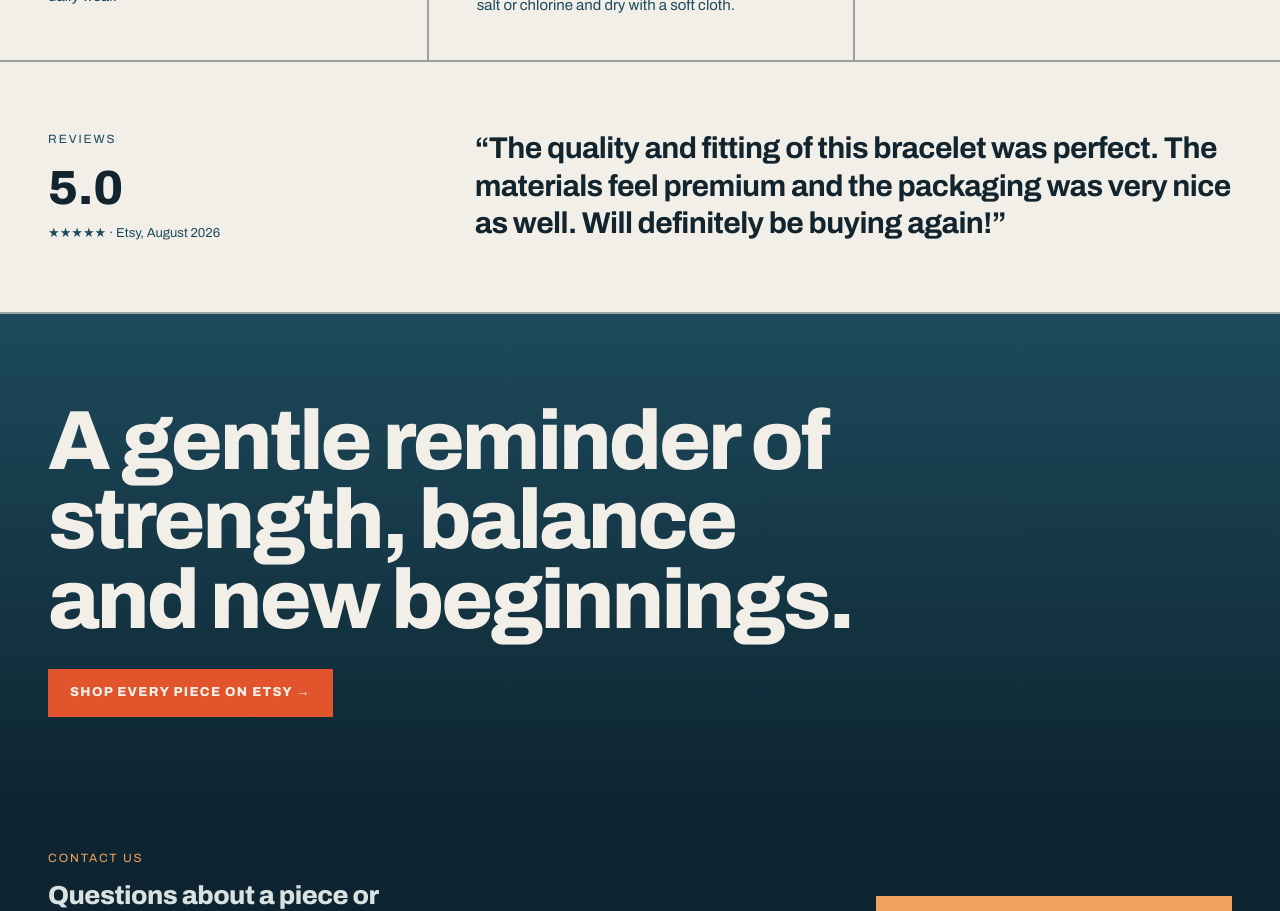
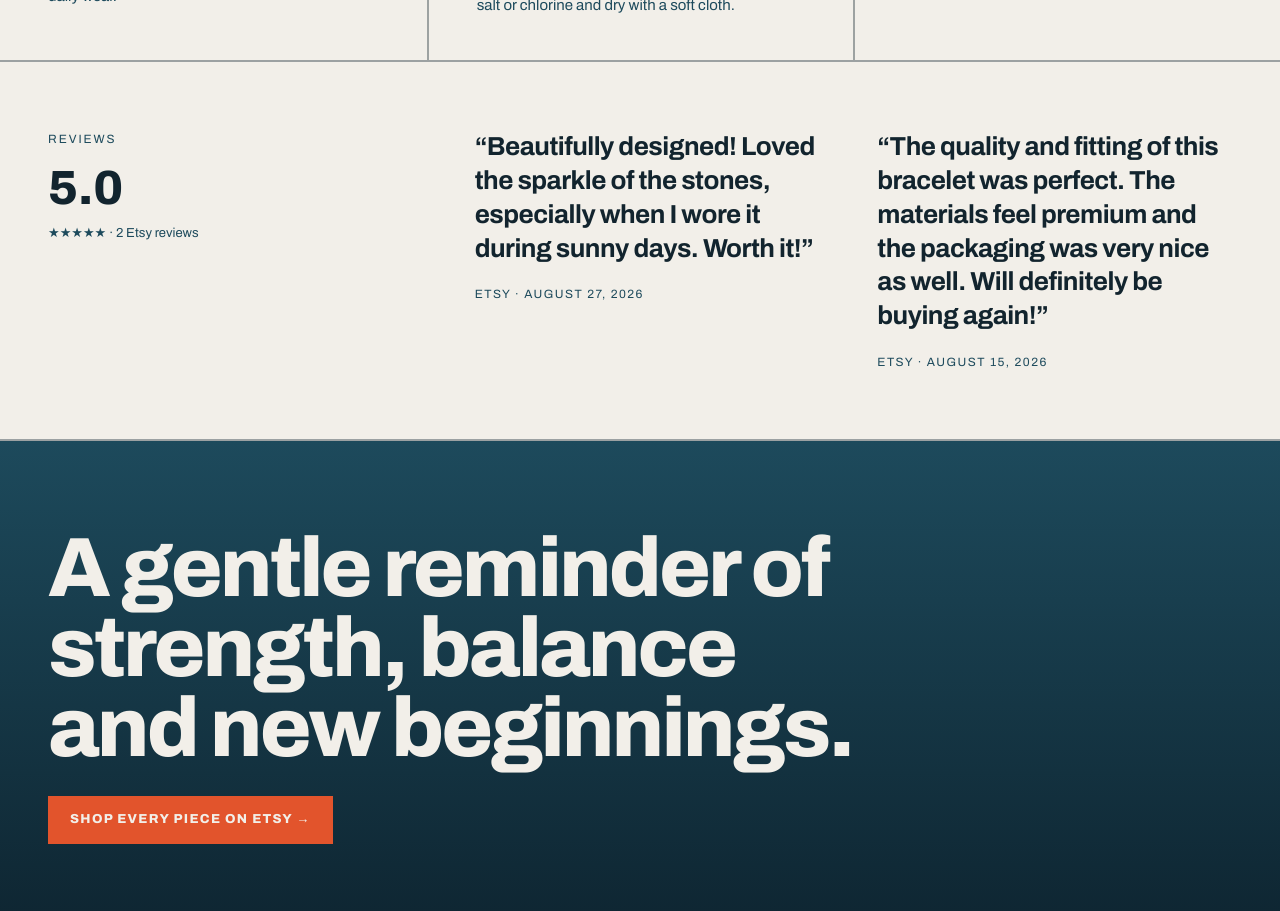
Before and after one commit to ranjansoni/bornfromwater, a Next.js app: page / in a window 1280 px wide. Shown: the part 4980-5891 px from the top of the page. Built offline with nearby package versions, Linux system fonts and the light colour scheme.

Commit message:
Show both Etsy reviews

```diff
--- a/src/app/page.tsx
+++ b/src/app/page.tsx
@@ -28,8 +28,18 @@ const care = [
   },
 ];
 
-/** Only one review exists so far — flip to hide the whole section. */
-const SHOW_REVIEW = true;
+const reviews = [
+  {
+    date: "August 27, 2026",
+    quote:
+      "Beautifully designed! Loved the sparkle of the stones, especially when I wore it during sunny days. Worth it!",
+  },
+  {
+    date: "August 15, 2026",
+    quote:
+      "The quality and fitting of this bracelet was perfect. The materials feel premium and the packaging was very nice as well. Will definitely be buying again!",
+  },
+];
 
 export default function Home() {
   return (
@@ -234,7 +244,6 @@ export default function Home() {
         ))}
       </section>
 
-      {SHOW_REVIEW && (
       <section className="rule-b grid grid-cols-1 gap-12 px-6 py-17 md:grid-cols-[1fr_2fr] md:px-12">
         <div>
           <p className="text-[12px] tracking-[0.16em] text-mid uppercase">
@@ -242,16 +251,22 @@ export default function Home() {
           </p>
           <p className="mt-4 text-[48px] leading-none font-extrabold">5.0</p>
           <p className="mt-3 text-[13px] text-mid">
-              ★★★★★ · Etsy, August 2026
+            ★★★★★ · 2 Etsy reviews
           </p>
         </div>
-          <blockquote className="text-[24px] leading-[1.25] font-bold tracking-[-0.02em] md:text-[30px]">
-            &ldquo;The quality and fitting of this bracelet was perfect. The
-            materials feel premium and the packaging was very nice as well. Will
-            definitely be buying again!&rdquo;
+        <div className="grid gap-10 lg:grid-cols-2 lg:gap-12">
+          {reviews.map((review) => (
+            <figure key={review.date} className="flex flex-col gap-5">
+              <blockquote className="text-[22px] leading-[1.3] font-bold tracking-[-0.02em] md:text-[26px]">
+                &ldquo;{review.quote}&rdquo;
               </blockquote>
+              <figcaption className="text-[12px] tracking-[0.12em] text-mid uppercase">
+                Etsy · {review.date}
+              </figcaption>
+            </figure>
+          ))}
+        </div>
       </section>
-      )}
 
       {/* Closing banner — the second and final horizon gradient. */}
       <section className="horizon-closing flex flex-col items-start gap-7 px-6 py-16 text-sand md:px-12 md:py-22">
```
Lines whose indentation alone changed are shown as unchanged.
